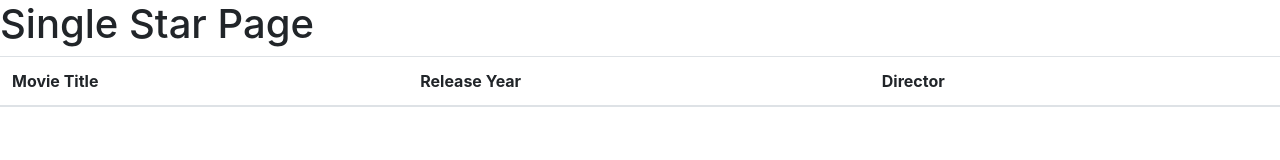
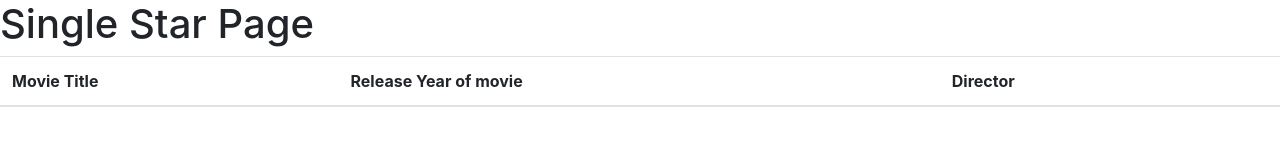
Before and after one commit to tisuela/fabflix, a plain HTML site: page WebContent/single-star.html in a window 1280 px wide. Drawn offline with nearby package versions, Linux system fonts and the light colour scheme; no server answers.

Commit message:
single star stable

```diff
--- a/WebContent/single-star.html
+++ b/WebContent/single-star.html
@@ -29,7 +29,7 @@
     <thead>
     <tr>
         <th>Movie Title</th>
-        <th>Release Year</th>
+        <th>Release Year of movie</th>
         <th>Director</th>
         <th>
     </tr>
```
Also changed, not shown: WebContent/index.html (+1 -1 lines).
